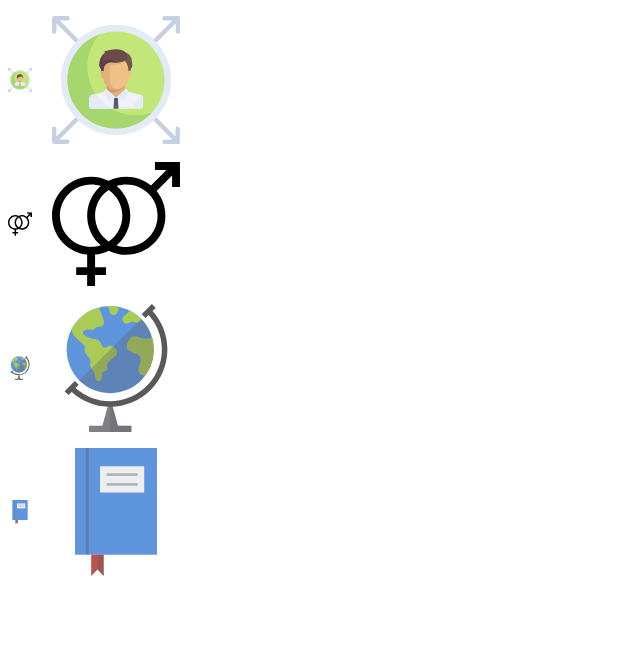
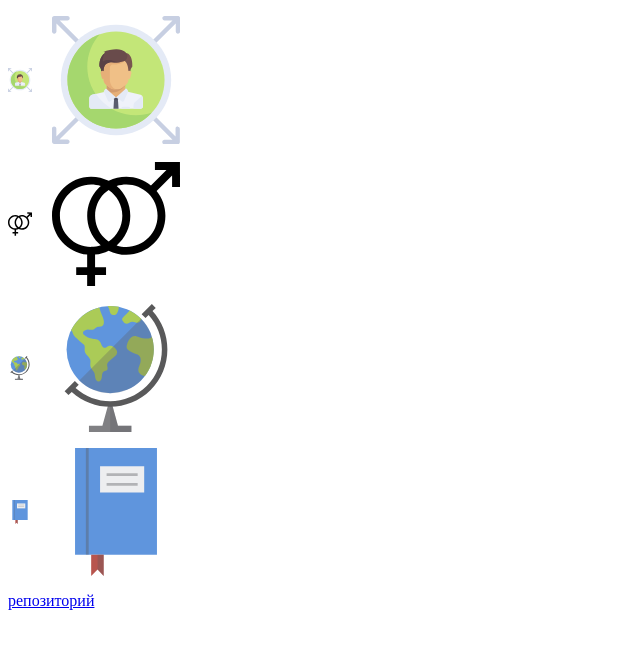
Before and after one commit to nicothin/svg-icon__data-uri, a website: page index.html in a window 1280 px wide. Shown: the whole page, without its empty margins (0-640 px from the left). Drawn offline with Linux system fonts and the light colour scheme.

Commit message:
Добавил ссылку на репозиторий

```diff
--- a/index.html
+++ b/index.html
@@ -25,5 +25,7 @@
 		<span class="icon-128  icon-notebook"></span>
 	</p>
 
+  <p><a href="https://github.com/nicothin/svg-icon__data-uri">репозиторий</a></p>
+
 </body>
 </html>
```
